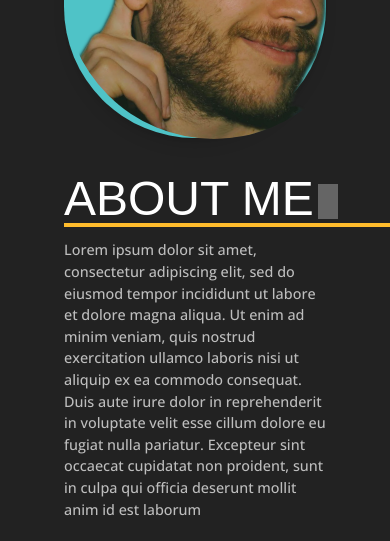
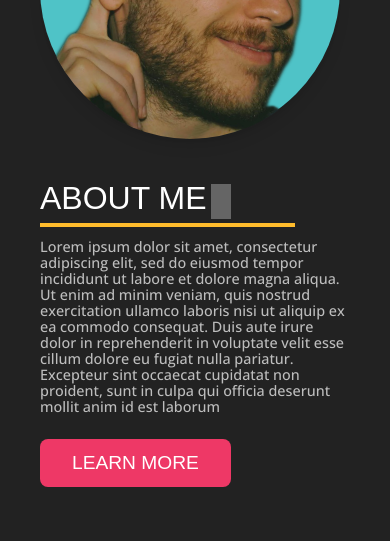
Before and after one commit to schinwald/schinwald.github.io, an Astro site: page / in a window 390 px wide. Shown: the part 1166-1707 px from the top of the page. Built offline with nearby package versions, Linux system fonts and the light colour scheme; Astro itself is replaced by a stand-in of ours; a web font is replaced by a local one.

Commit message:
feat: added responsive text

```diff
--- a/src/components/header.tsx
+++ b/src/components/header.tsx
@@ -142,7 +142,7 @@ const Header: React.FC<HeaderProps> = ({ className, title, align, variant, ...pr
       ref={ref}
       className={cn(
         className,
-        'leading-10 w-[fit-content] whitespace-nowrap'
+        'w-[fit-content] whitespace-nowrap'
       )}
     >
       {text}
--- a/src/components/jumbotron.tsx
+++ b/src/components/jumbotron.tsx
@@ -135,11 +135,11 @@ const Jumbotron: React.FC<Props> = ({ className, ...props }) => {
       <div
         className={cn(
           className,
-          "relative h-[175px] mt-10"
+          "relative h-[80px] sm:h-[100px] md:h-[175px] mt-10"
         )}
       >
         <Lottie
-          className="absolute top-[24%] left-[50%] translate-x-[-50%] translate-y-[-50%] h-[600px] md:h-[1000px] w-[4000px] pointer-events-none"
+          className="absolute top-[24%] left-[50%] translate-x-[-50%] translate-y-[-50%] h-[400px] sm:h-[600px] md:h-[1000px] w-[4000px] pointer-events-none"
           animationData={logoAnimation}
           loop={false}
         />
--- a/src/components/project.tsx
+++ b/src/components/project.tsx
@@ -87,7 +87,7 @@ const Project: React.FC<Props> = ({ className, title, justify, ...props }) => {
 				<motion.div
 					className={cn(
 						handleJustification({ left: 'flex-row', right: 'flex-row-reverse' }),
-						'flex h-[300px] w-full sm:w-[500px]'
+						'flex w-full sm:w-[500px] aspect-[5/3]'
 					)}
 					onHoverStart={() => {
 						animateOverlay(overlayRef.current, {
--- a/src/layouts/container.tsx
+++ b/src/layouts/container.tsx
@@ -10,7 +10,7 @@ const Container: React.FC<PropsWithChildren<Props>> = ({ className, children, ..
     <div
       className={cn(
         className,
-        'w-full max-w-screen-md flex flex-col gap-10 px-16'
+        'w-full max-w-screen-md flex flex-col gap-10 px-10 md:px-16'
       )}
     >
       {children}
--- a/tailwind.config.mjs
+++ b/tailwind.config.mjs
@@ -25,6 +25,19 @@ module.exports = {
       '6xl': '5rem',
       '7xl': '7rem',
       '8xl': '10rem'
+    },
+    lineHeight: {
+      sm: '1rem',
+      md: '1rem',
+      lg: '1rem',
+      xl: '1rem',
+      '2xl': '1rem',
+      '3xl': '1rem',
+      '4xl': '1.8rem',
+      '5xl': '2.4rem',
+      '6xl': '2.8rem',
+      '7xl': '3.2rem',
+      '8xl': '3.6rem'
     },
     extend: {
       colors: {
@@ -101,44 +114,148 @@ module.exports = {
   },
   plugins: [
     require("tailwindcss-animate"),
-    require("tailwindcss/plugin")(function ({ addBase, theme }) {
-      addBase({
+    require("tailwindcss/plugin")(function ({ addComponents, theme }) {
+      addComponents([
+        {
+          '@media (max-width: 1400px)': {
             'h1': {
               fontFamily: theme('fontFamily.display'),
               fontSize: theme('fontSize.8xl'),
+              lineHeight: theme('lineHeight.8xl'),
             },
             'h2': {
               fontFamily: theme('fontFamily.display'),
               fontSize: theme('fontSize.5xl'),
+              lineHeight: theme('lineHeight.5xl'),
             },
             'h3': {
               fontFamily: theme('fontFamily.display'),
               fontSize: theme('fontSize.3xl'),
+              lineHeight: theme('lineHeight.3xl'),
             },
             'h4': {
               fontFamily: theme('fontFamily.display'),
               fontSize: theme('fontSize.2xl'),
+              lineHeight: theme('lineHeight.2xl'),
             },
             'h5': {
               fontFamily: theme('fontFamily.display'),
               fontSize: theme('fontSize.xl'),
+              lineHeight: theme('lineHeight.xl'),
             },
             'h6': {
               fontFamily: theme('fontFamily.body'),
               fontSize: theme('fontSize.lg'),
+              lineHeight: theme('lineHeight.lg'),
               fontWeight: theme('fontWeight.normal')
             },
             'p': {
               fontFamily: theme('fontFamily.body'),
               fontSize: theme('fontSize.md'),
+              lineHeight: theme('lineHeight.md'),
               fontWeight: theme('fontWeight.normal')
             },
             'a': {
               fontFamily: theme('fontFamily.body'),
               fontSize: theme('fontSize.md'),
+              lineHeight: theme('lineHeight.md'),
               fontWeight: theme('fontWeight.normal')
             }
-      })
+          }
+        }, {
+          '@media (max-width: 1100px)': {
+            'h1': {
+              fontFamily: theme('fontFamily.display'),
+              fontSize: theme('fontSize.8xl'),
+              lineHeight: theme('lineHeight.8xl'),
+            },
+            'h2': {
+              fontFamily: theme('fontFamily.display'),
+              fontSize: theme('fontSize.5xl'),
+              lineHeight: theme('lineHeight.5xl'),
+            },
+            'h3': {
+              fontFamily: theme('fontFamily.display'),
+              fontSize: theme('fontSize.3xl'),
+              lineHeight: theme('lineHeight.3xl'),
+            },
+            'h4': {
+              fontFamily: theme('fontFamily.display'),
+              fontSize: theme('fontSize.2xl'),
+              lineHeight: theme('lineHeight.2xl'),
+            },
+            'h5': {
+              fontFamily: theme('fontFamily.display'),
+              fontSize: theme('fontSize.xl'),
+              lineHeight: theme('lineHeight.xl'),
+            },
+            'h6': {
+              fontFamily: theme('fontFamily.body'),
+              fontSize: theme('fontSize.lg'),
+              lineHeight: theme('lineHeight.lg'),
+              fontWeight: theme('fontWeight.normal')
+            },
+            'p': {
+              fontFamily: theme('fontFamily.body'),
+              fontSize: theme('fontSize.md'),
+              lineHeight: theme('lineHeight.md'),
+              fontWeight: theme('fontWeight.normal')
+            },
+            'a': {
+              fontFamily: theme('fontFamily.body'),
+              fontSize: theme('fontSize.md'),
+              lineHeight: theme('lineHeight.md'),
+              fontWeight: theme('fontWeight.normal')
+            }
+          }
+        }, {
+          '@media (max-width: 700px)': {
+            'h1': {
+              fontFamily: theme('fontFamily.display'),
+              fontSize: theme('fontSize.8xl'),
+              lineHeight: theme('lineHeight.8xl'),
+            },
+            'h2': {
+              fontFamily: theme('fontFamily.display'),
+              fontSize: theme('fontSize.4xl'),
+              lineHeight: theme('lineHeight.4xl'),
+            },
+            'h3': {
+              fontFamily: theme('fontFamily.display'),
+              fontSize: theme('fontSize.3xl'),
+              lineHeight: theme('lineHeight.3xl'),
+            },
+            'h4': {
+              fontFamily: theme('fontFamily.display'),
+              fontSize: theme('fontSize.2xl'),
+              lineHeight: theme('lineHeight.2xl'),
+            },
+            'h5': {
+              fontFamily: theme('fontFamily.display'),
+              fontSize: theme('fontSize.xl'),
+              lineHeight: theme('lineHeight.xl'),
+            },
+            'h6': {
+              fontFamily: theme('fontFamily.body'),
+              fontSize: theme('fontSize.lg'),
+              lineHeight: theme('lineHeight.lg'),
+              fontWeight: theme('fontWeight.normal')
+            },
+            'p': {
+              fontFamily: theme('fontFamily.body'),
+              fontSize: theme('fontSize.md'),
+              lineHeight: theme('lineHeight.md'),
+              fontWeight: theme('fontWeight.normal')
+            },
+            'a': {
+              fontFamily: theme('fontFamily.body'),
+              fontSize: theme('fontSize.md'),
+              lineHeight: theme('lineHeight.md'),
+              fontWeight: theme('fontWeight.normal')
+            }
+          }
+        }
+      ])
     })
   ],
 }
```
Lines whose indentation alone changed are shown as unchanged.
